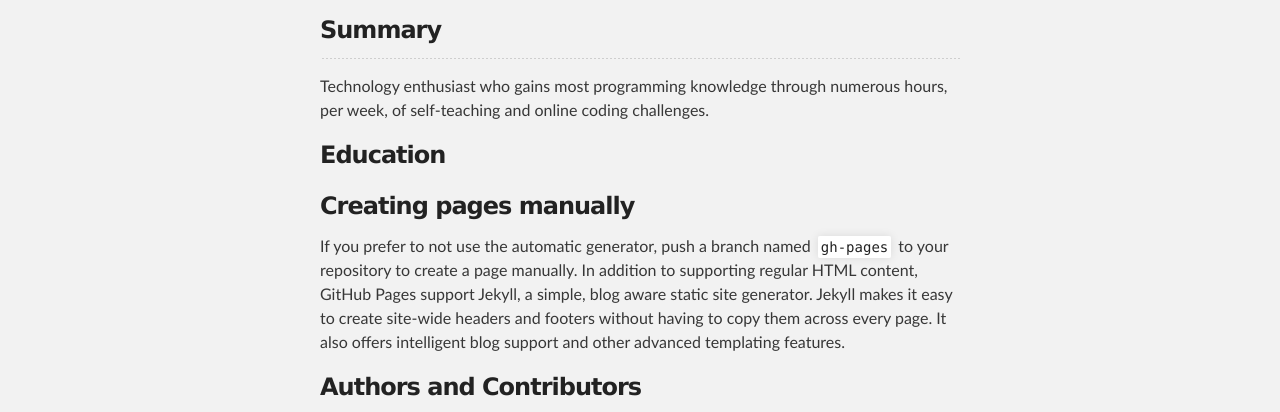
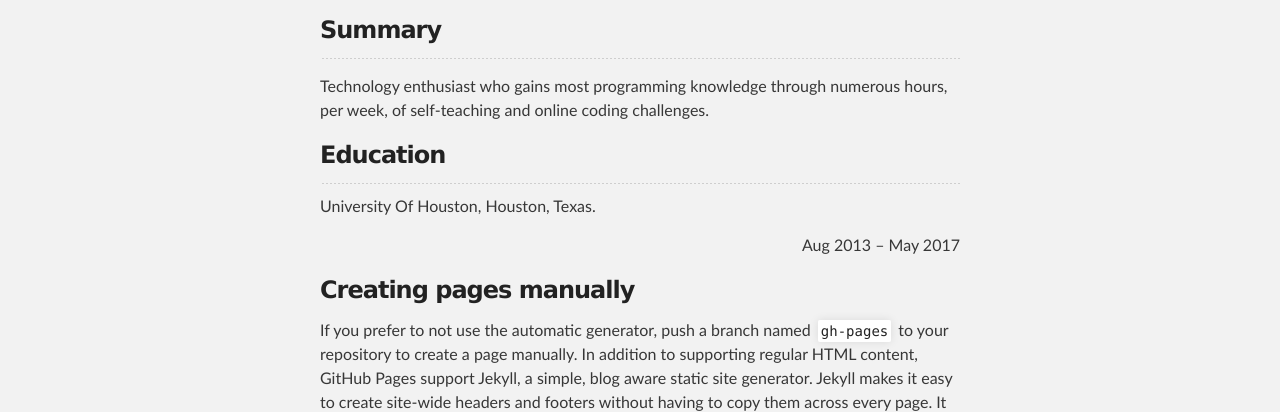
Before and after one commit to IdamO/Resume, a plain HTML site: page index.html in a window 1280 px wide. Shown: the part 343-755 px from the top of the page. Drawn offline with Linux system fonts and the light colour scheme.

Commit message:
Update index.html

```diff
--- a/index.html
+++ b/index.html
@@ -45,7 +45,8 @@
 </p>Technology enthusiast who gains most programming knowledge through numerous hours, per week, of self-teaching and online coding challenges.</p>
 
 <h3>Education</h3>
-<p></p>
+<hr>
+<p><b>University Of Houston, Houston, Texas.<p align="right">Aug 2013 – May 2017</p></b></p>
 
 <h3>
 <a id="creating-pages-manually" class="anchor" href="#creating-pages-manually" aria-hidden="true"><span class="octicon octicon-link"></span></a>Creating pages manually</h3>
```
